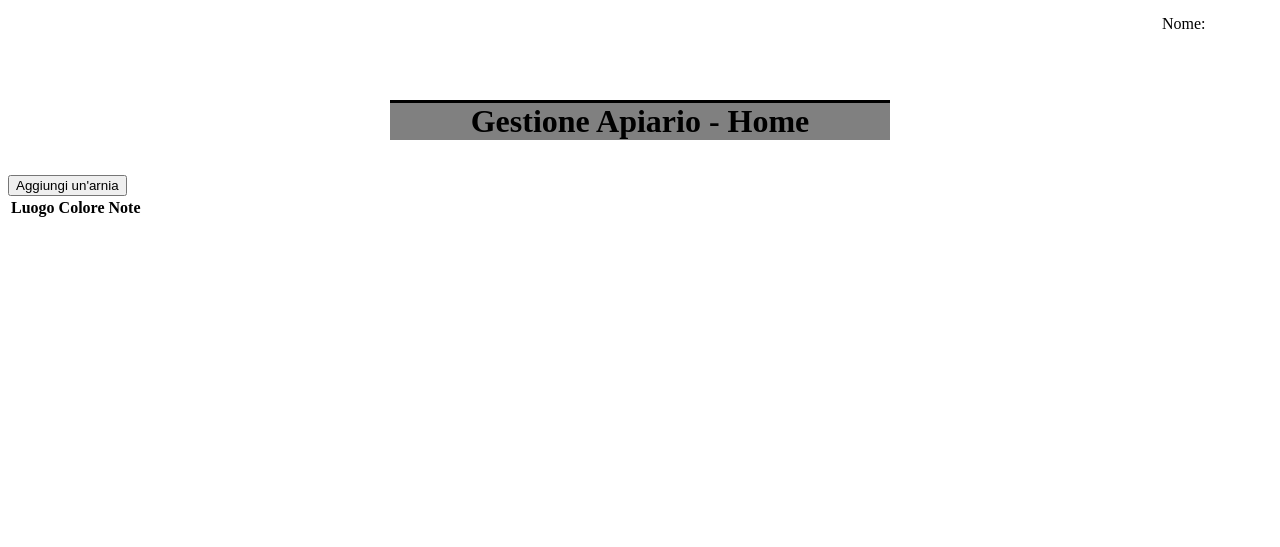
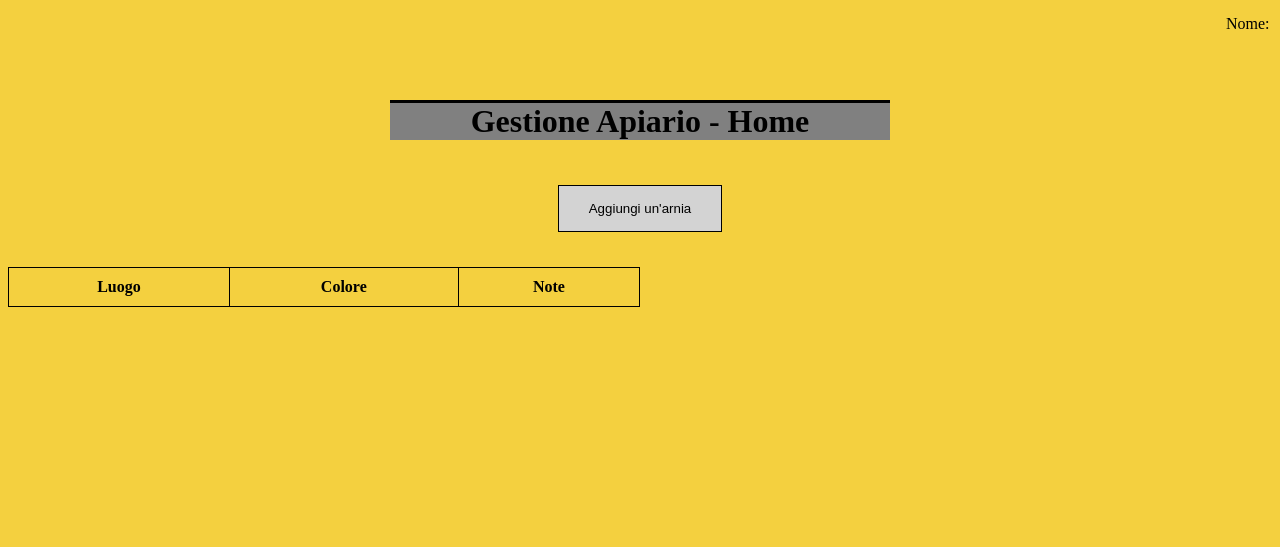
Before and after one commit to ArisPrevitali/GestioneApiario, a PHP site: page /home.php in a window 1280 px wide. Shown: the top 547 px of the page. Run offline with PHP 8.4, Linux system fonts and the light colour scheme; lists and menus that the app fills with data are empty.

Commit message:
Modificato file per lo stile della pagina home

```diff
--- a/src/CSS/general.css
+++ b/src/CSS/general.css
@@ -13,22 +13,28 @@
     margin-top: 100px;
     width: 100%;
 }
-.button{
+.buttonCenter{
     padding: 15px 30px;
     border: 1px solid black;
-    background-color: white;
+    background-color: lightgrey;
     margin: auto;
     margin-bottom: 35px;
     display:block;
 }
+.button{
+    padding: 15px 30px;
+    border: 1px solid black;
+    background-color: lightgrey;
+    display:block;
+}
 .text{
     margin: auto;
-    margin-bottom: 35px;
+    margin-bottom: 30px;
 }
 .title{
     width: 500px;
     margin: auto;
-    margin-bottom: 35px;
+    margin-bottom: 45px;
     border-top: 3px solid black;
     background-color: gray;
 }
@@ -39,3 +45,9 @@
     margin: auto;
     margin-bottom: 35px;
 }
+.display-none{
+    display: none;
+}
+body{
+    background-color: #F4D03F;
+}
--- a/src/CSS/home.css
+++ b/src/CSS/home.css
@@ -2,12 +2,23 @@
     text-align: center;
     position: fixed;
     top: 0px;
-    left: 90%;
+    left: 95%;
     margin-top: 5px;
     margin-right: 15px;
     padding: 10px;
 }
 .button{
+    position: absolute;
+    left: 89%;
     margin: 0px;
-    margin-left: 10px;
+    margin-bottom: 35px;
+    margin-right: 15px;
 }
+table, th, td{
+    border: 1px solid black;
+    border-collapse: collapse;
+    padding: 10px;
+}
+table{
+    width: 50%;
+}
--- a/src/registrazione.php
+++ b/src/registrazione.php
@@ -25,7 +25,7 @@
             <input type="password" class="textbox" name="confPass">
             <p>Captcha:</p>
             <!--Aggiungere captcha-->
-            <input type="submit" class="textbox button" name="submit" value="INVIO">
+            <input type="submit" class="textbox buttonCenter" name="submit" value="INVIO">
         </form>
     </div>
     <?php include "footer.html"?>
```
